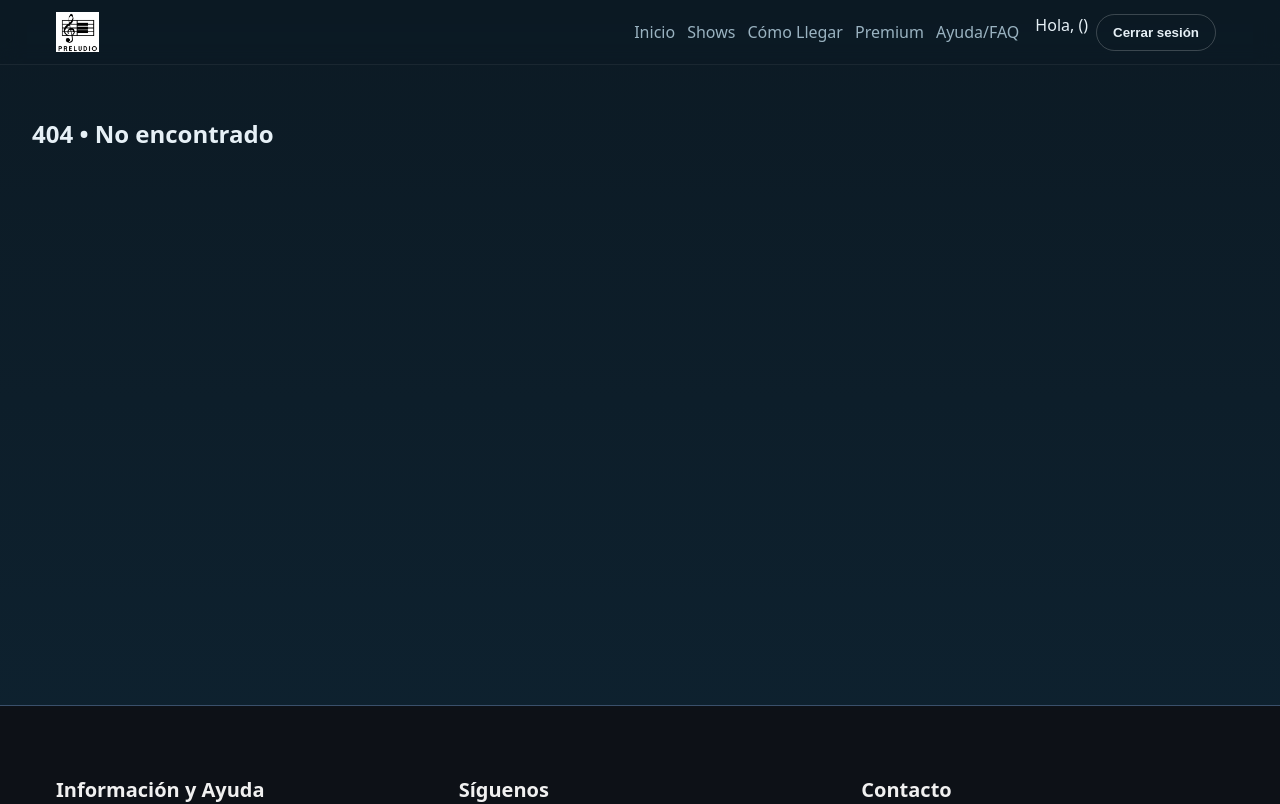
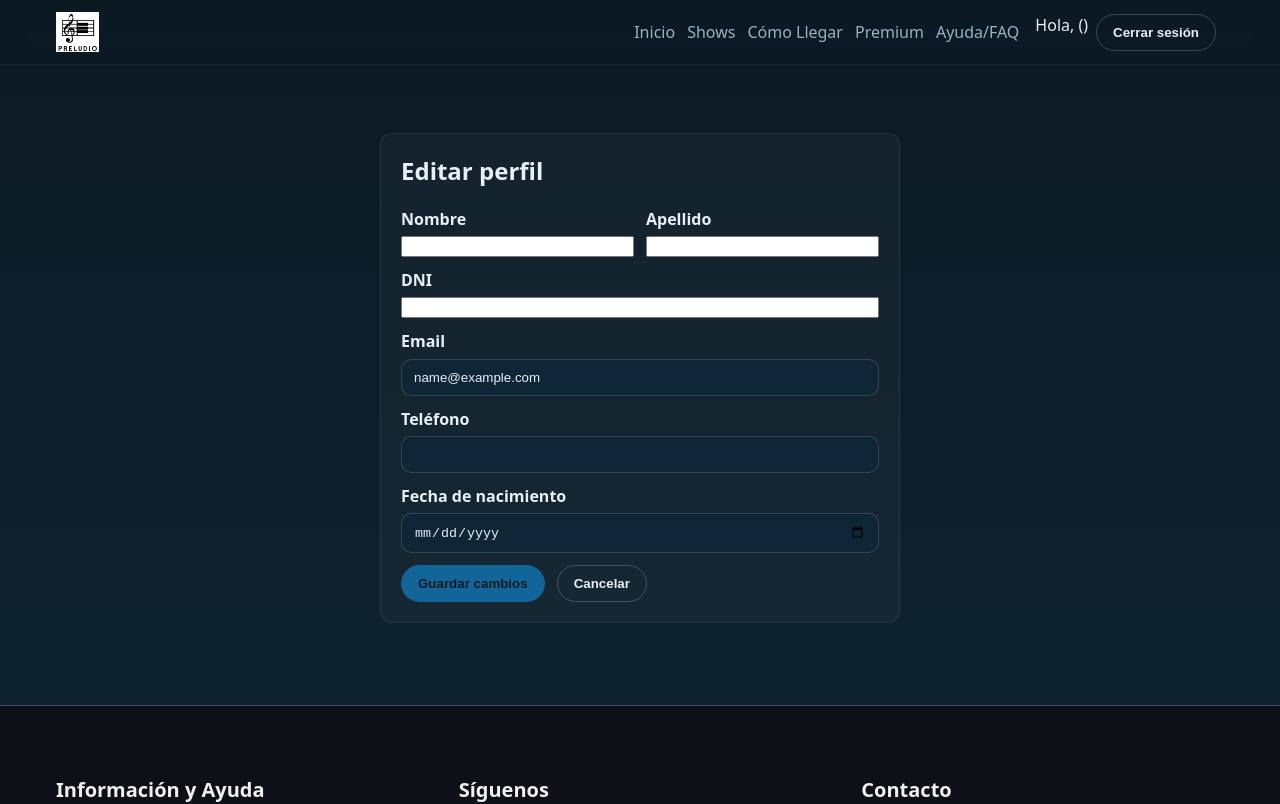
Before and after one commit to ortPreludio/Preludio-fe, a React (Vite) app in the folder preludio/: page /edit in a window 1280 px wide. Shown: the top 804 px of the page. Built offline with nearby package versions, Linux system fonts and the light colour scheme; no server answers; sample sign-in values are in the browser's storage.

Commit message:
Agrego page edit de branch gustavo

```diff
--- a/preludio/src/App.jsx
+++ b/preludio/src/App.jsx
@@ -3,6 +3,7 @@ import { AuthProvider, useAuth } from "./state/auth.jsx";
 import { Home } from "./pages/Home.jsx";
 import { Login } from "./pages/Login.jsx";
 import { Register } from "./pages/Register.jsx";
+import { Edit } from "./pages/Edit.jsx";
 import { Header } from "./components/layout/Header.jsx";
 import { ComoLlegar } from './pages/ComoLlegar.jsx';
 import { Premium } from './pages/Premium.jsx';
@@ -56,6 +57,7 @@ export default function App() {
             <Route path="/legal/terminos" element={<Terminos />} />
             <Route path="/legal/defensaconsumidor" element={<DefensaConsumidor />} />
             <Route path="/refund" element={<Refund />} />
+            <Route path="/edit" element={<Edit />} />
 
         </Routes>
         </main>
--- a/preludio/src/api/auth.js
+++ b/preludio/src/api/auth.js
@@ -9,6 +9,7 @@ export function apiRegister(body) {
   return request("/auth/register", { method: "POST", body });
 }
 
+export function apiUpdateProfile(body) { return request('/auth/profile', { method: "PUT", body })}
 // Clear cookies on the server
 export function apiLogout() {
   return request("/auth/logout", { method: "POST" });
--- a/preludio/src/pages/Administration.jsx
+++ b/preludio/src/pages/Administration.jsx
@@ -2,8 +2,10 @@ import { useEffect, useMemo, useState } from "react";
 import { Section } from "../components/layout/Section.jsx";
 import { fetchUsers } from "../api/users.js";
 import { fetchAdminEvents } from "../api/events.js";
+import { useNavigate } from 'react-router-dom'
 
 export function Administration() {
+  const navigate = useNavigate()
   const [view, setView] = useState("users"); // "users" | "events"
   const [rows, setRows] = useState([]);
   const [total, setTotal] = useState(0);
@@ -74,6 +76,10 @@ export function Administration() {
       ];
 
   const maxPage = Math.max(1, Math.ceil((total || 0) / (perPage || 1)));
+
+  const handleEditUser = (userId) => {
+    navigate(`/edit?userId=${userId}`) // Pasamos el ID como query param
+  }
 
   return (
     <div className="page">
@@ -146,7 +152,13 @@ export function Administration() {
                         </td>
                       ))}
                       <td className="flex gap-2">
-                        <a className="btn btn-warning btn-xs" href={`/administration/${view}/${id}/edit`}>Editar</a>
+                        {/*<a className="btn btn-warning btn-xs" href={`/administration/${view}/${id}/edit`}>Editar</a>*/}
+                        <button
+                          className="btn btn-primary btn-sm"
+                          onClick={() => handleEditUser(id)}
+                        >
+                          Editar
+                        </button>
                         <a className="btn btn-info btn-xs" href={`/administration/${view}/${id}`}>Detalles</a>
                       </td>
                     </tr>
--- /dev/null
+++ b/preludio/src/pages/Edit.jsx
@@ -0,0 +1,168 @@
+import { useMemo, useState, useEffect } from 'react';
+import { useNavigate, useSearchParams } from 'react-router-dom';
+import { useAuth } from '../state/auth.jsx';
+import { apiUpdateProfile } from '../api/auth.js';
+import { request } from '../api/client.js'; // 👈 Agregá este import
+
+
+export function Edit() {
+  const { user, setUser } = useAuth();
+  const navigate = useNavigate();
+  const [searchParams] = useSearchParams();
+  const userId = searchParams.get('userId'); // 👈 Obtener userId de la URL
+
+  const [form, setForm] = useState({
+    nombre:'', apellido:'', dni:'', email:'', telefono:'', fechaNacimiento:''
+  });
+  const [loading, setLoading] = useState(false);
+  const [error, setError] = useState(null);
+  const [success, setSuccess] = useState(false);
+
+  const maxDate = useMemo(() => new Date().toISOString().slice(0,10), []);
+  const set = (k,v)=> setForm(prev=>({...prev,[k]:v}));
+
+   useEffect(() => {
+    // Si hay userId en la URL (admin editando otro usuario)
+    if (userId) {
+      setLoading(true);
+
+      request(`/users/${userId}`)
+        .then(userData => {
+          setForm({
+            nombre: userData.nombre || '',
+            apellido: userData.apellido || '',
+            dni: userData.dni || '',
+            email: userData.email || '',
+            telefono: userData.telefono || '',
+            fechaNacimiento: userData.fechaNacimiento ? userData.fechaNacimiento.slice(0,10) : ''
+          });
+        })
+        .catch(e => setError(e.message))
+        .finally(() => setLoading(false));
+    }
+    // Si NO hay userId, es el usuario editando su propio perfil
+    else if (user) {
+      setForm({
+        nombre: user.nombre || '',
+        apellido: user.apellido || '',
+        dni: user.dni || '',
+        email: user.email || '',
+        telefono: user.telefono || '',
+        fechaNacimiento: user.fechaNacimiento ? user.fechaNacimiento.slice(0,10) : ''
+      });
+    }
+  }, [user, userId]);
+
+  const isValid =
+    form.nombre.trim() &&
+    form.apellido.trim() &&
+    /^\d{7,10}$/.test(form.dni.trim()) &&
+    /^[^\s@]+@[^\s@]+\.[^\s@]+$/.test(form.email.trim()) &&
+    /^\d{6,15}$/.test(form.telefono.trim()) &&
+    form.fechaNacimiento && form.fechaNacimiento <= maxDate;
+
+  const onSubmit = async (e) => {
+    e.preventDefault();
+    if (!isValid || loading) return;
+    setLoading(true);
+    setError(null);
+    setSuccess(false);
+
+    const payload = {
+      nombre: form.nombre.trim(),
+      apellido: form.apellido.trim(),
+      dni: form.dni.trim(),
+      email: form.email.trim().toLowerCase(),
+      telefono: form.telefono.trim(),
+      fechaNacimiento: form.fechaNacimiento
+    };
+
+    try {
+      // Si hay userId, el admin está editando otro usuario
+      if (userId) {
+        // 👇 Usá request en lugar de fetch
+        await request(`/users/${userId}`, {
+          method: 'PUT',
+          body: payload
+        });
+
+        setSuccess(true);
+        setTimeout(() => navigate('/administration'), 2000);
+      }
+      // Si NO hay userId, es el usuario editando su propio perfil
+      else {
+        const data = await apiUpdateProfile(payload);
+        setUser(data.user);
+        setSuccess(true);
+        setTimeout(() => navigate('/profile'), 2000);
+      }
+    } catch (err) {
+      setError(err?.message || 'Error al actualizar el perfil');
+    } finally {
+      setLoading(false);
+    }
+  };
+
+  if (!user && !userId) {
+    navigate('/login');
+    return null;
+  }
+
+  if (loading && userId) {
+    return (
+      <div className="page">
+        <div className="loader">Cargando datos del usuario…</div>
+      </div>
+    );
+  }
+
+  return (
+    <div className="page">
+      <div className="container auth-form">
+        <h2>{userId ? 'Editar Usuario' : 'Editar perfil'}</h2>
+        <form onSubmit={onSubmit} noValidate>
+          <div className="grid2">
+            <label className="form-field"><span>Nombre</span>
+              <input value={form.nombre} onChange={e=>set('nombre',e.target.value)} required autoComplete="given-name" />
+            </label>
+            <label className="form-field"><span>Apellido</span>
+              <input value={form.apellido} onChange={e=>set('apellido',e.target.value)} required autoComplete="family-name" />
+            </label>
+          </div>
+
+          <label className="form-field"><span>DNI</span>
+            <input value={form.dni} onChange={e=>set('dni',e.target.value)} required inputMode="numeric"
+                   pattern="^\\d{7,10}$" title="Solo números, entre 7 y 10 dígitos" autoComplete="off" />
+          </label>
+
+          <label className="form-field"><span>Email</span>
+            <input type="email" value={form.email} onChange={e=>set('email',e.target.value)} required autoComplete="email" />
+          </label>
+
+          <label className="form-field"><span>Teléfono</span>
+            <input value={form.telefono} onChange={e=>set('telefono',e.target.value)} required
+                   type="tel" inputMode="tel" pattern="^\\d{6,15}$" title="Solo números, entre 6 y 15 dígitos"
+                   autoComplete="tel" />
+          </label>
+
+          <label className="form-field"><span>Fecha de nacimiento</span>
+            <input type="date" value={form.fechaNacimiento} onChange={e=>set('fechaNacimiento',e.target.value)}
+                   required max={maxDate} autoComplete="bday" />
+          </label>
+
+          {error && <div className="error" aria-live="polite">{error}</div>}
+          {success && <div className="success" aria-live="polite">{userId ? 'Usuario actualizado correctamente' : 'Perfil actualizado correctamente'}</div>}
+
+          <div style={{ display: 'flex', gap: 12 }}>
+            <button className="btn btn-primary" type="submit" disabled={!isValid || loading}>
+              {loading ? 'Guardando…' : 'Guardar cambios'}
+            </button>
+            <button className="btn btn-ghost" type="button" onClick={() => navigate(userId ? '/administration' : '/profile')}>
+              Cancelar
+            </button>
+          </div>
+        </form>
+      </div>
+    </div>
+  );
+}
```
